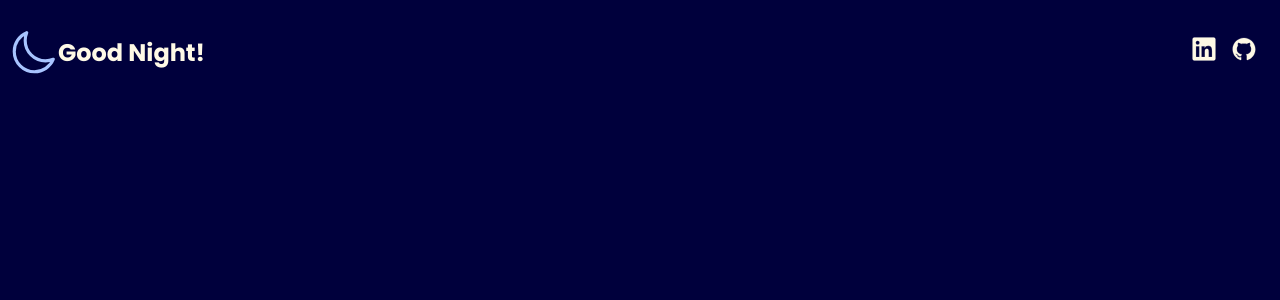
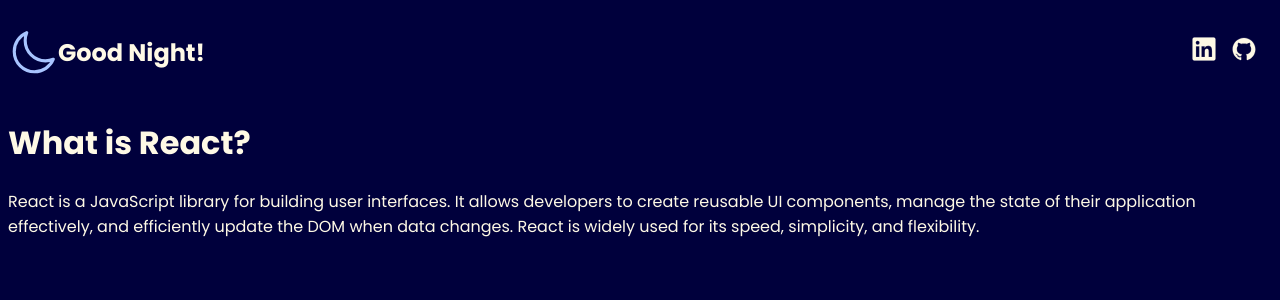
Before and after one commit to starles-barkley/atlas-react-and-jsx, a React (Vite) app: page / in a window 1280 px wide. Shown: the top 300 px of the page. Built offline with nearby package versions, Linux system fonts and the light colour scheme.

Commit message:
add section into app.jsx

```diff
--- a/src/App.jsx
+++ b/src/App.jsx
@@ -1,10 +1,16 @@
 import React from 'react';
 import Header from './components/Header';
+import Section from './components/Section';
 
 function App() {
   return (
     <div>
       <Header />
+      <Section title="What is React?">
+        <p>
+        React is a JavaScript library for building user interfaces. It allows developers to create reusable UI components, manage the state of their application effectively, and efficiently update the DOM when data changes. React is widely used for its speed, simplicity, and flexibility.
+        </p>
+      </Section>
     </div>
   );
 }
```
